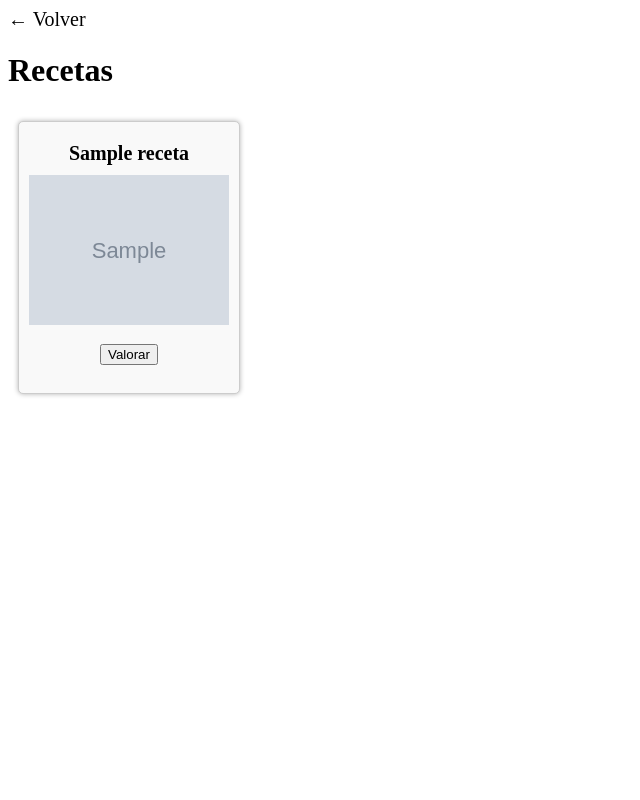
After one commit to tylwerr/bd-tarea-2, a PHP site: page /recetas.php in a window 1280 px wide. The commit adds this page. Shown: the whole page, without its empty margins (0-640 px from the left). Run offline with PHP 8.4, Linux system fonts and the light colour scheme; tables that the repository leaves empty or names only in its code hold one stand-in row (values such as "Sample post"); grey boxes marked "Sample" are stand-in pictures.

Commit message:
agregadas recetas y valoración

```diff
--- a/PHP/principal.php
+++ b/PHP/principal.php
@@ -122,7 +122,7 @@ if (isset($_SESSION['email'])) {
     </div>
 
     <div class="content">
-        <!-- página principal -->
+        <a href="recetas.php"><button>Ver Recetas</button></a>
     </div>
 
     <script>
--- /dev/null
+++ b/PHP/recetas.php
@@ -0,0 +1,52 @@
+<?php
+include("boton_volver.php");
+include_once("config.php");
+$conn = Cconexion::ConexionBD();
+$sql = "SELECT * FROM recetas";
+$stmt = $conn->query($sql);
+?>
+
+<!DOCTYPE html>
+<html lang="en">
+<head>
+    <meta charset="UTF-8">
+    <meta name="viewport" content="width=device-width, initial-scale=1.0">
+    <title>Recetas</title>
+    <style>
+        .receta {
+        border: 1px solid #ccc;
+        margin: 10px;
+        padding: 10px;
+        text-align: center;
+        background-color: #f9f9f9;
+        box-shadow: 0px 0px 5px rgba(0, 0, 0, 0.3);
+        border-radius: 5px;
+        display: inline-block;
+        }
+
+        .receta h2 {
+            font-size: 20px;
+            margin: 10px 0;
+        }
+
+        .receta img {
+            width: 200px; /* Ancho fijo */
+            height: 150px; /* Alto fijo */
+            object-fit: cover; /* Para asegurar que la imagen llena el tamaño fijo */
+        }
+    </style>
+</head>
+<body>
+    <h1>Recetas</h1>
+    <div class="recetas-container">
+        <?php while ($row = $stmt->fetch(PDO::FETCH_ASSOC)) { ?>
+            <div class="receta">
+                <h2><?php echo $row['nombre_receta']; ?></h2>
+                <img src="<?php echo $row['url_imagen']; ?>" alt="<?php echo $row['nombre_receta']; ?>">
+                <h3><a href="valorar.php?nombre_receta=<?php echo urlencode($row['nombre_receta']);?>"><button>Valorar</button></a></h3>
+
+            </div>
+        <?php } ?>
+    </div>
+</body>
+</html>
```
Also changed, not shown: PHP/index.php (+0 -17 lines), PHP/valorar.php (added, +94 -0 lines), PHP/login.php (indentation only), PHP/registro.php (line endings or trailing spaces), PHP/registro_exitoso.php (line endings or trailing spaces).
